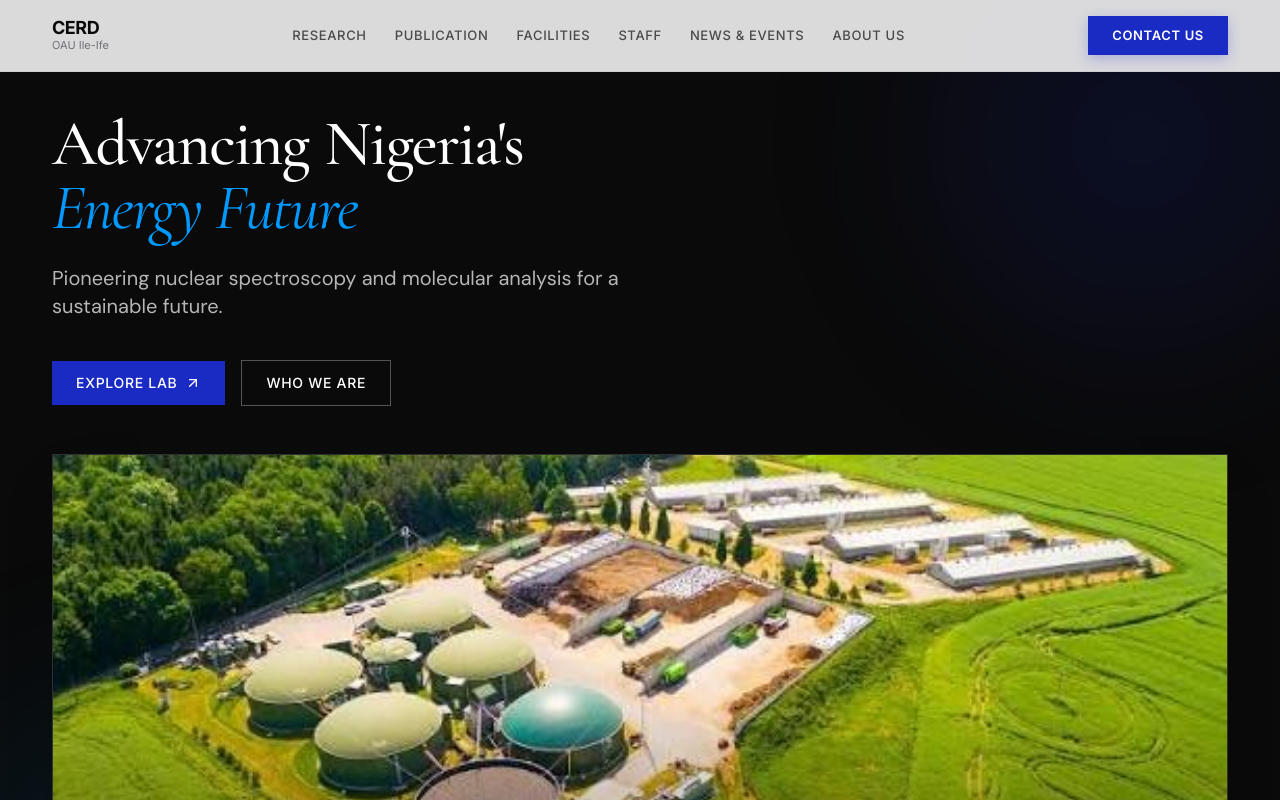
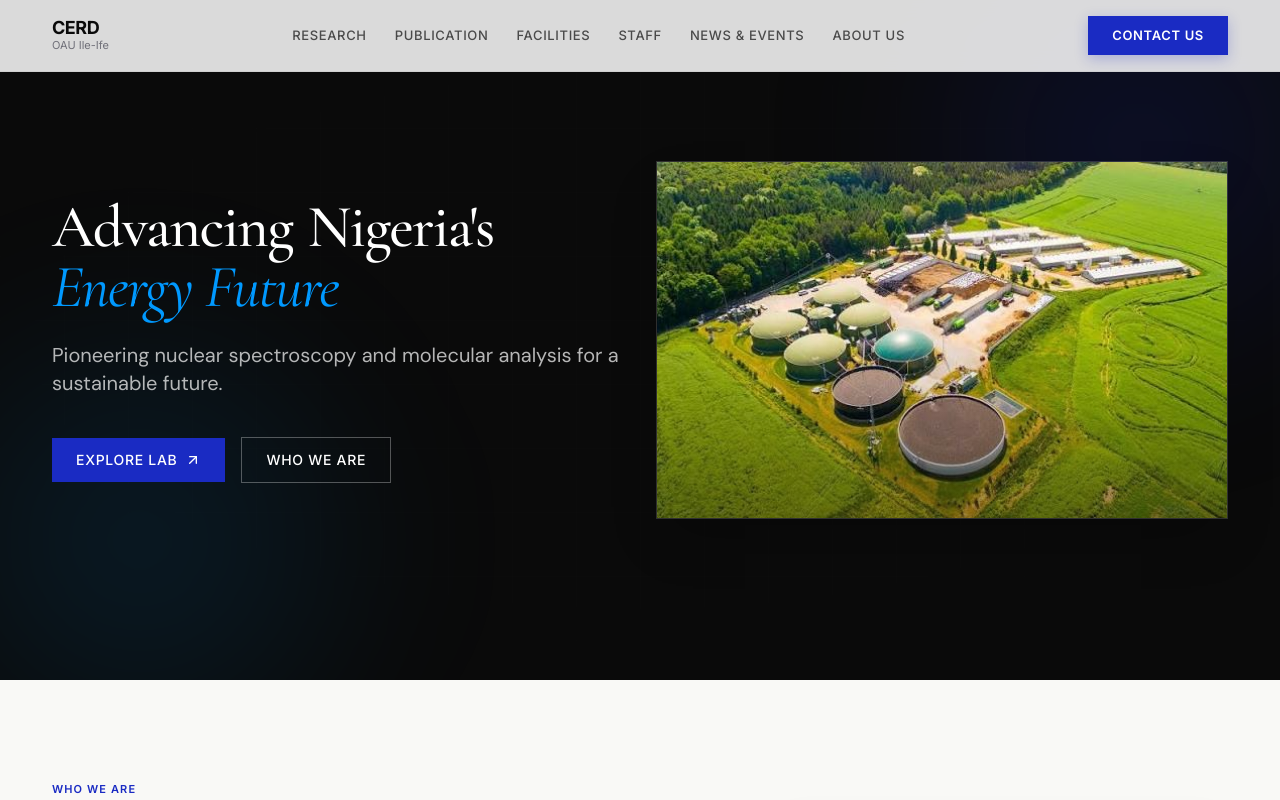
Before and after one commit to tolu3025/cerd, a React (Vite) app: page / in a window 1280 px wide. Shown: the top 800 px of the page. Built offline with nearby package versions, Linux system fonts and the light colour scheme.

Commit message:
Position hero plant image beside text content in side-by-side layout

```diff
--- a/src/components/sections/home/HeroSection.tsx
+++ b/src/components/sections/home/HeroSection.tsx
@@ -11,7 +11,7 @@ export const HeroSection: React.FC = () => {
   const { hero } = HOME_CONTENT;
 
   return (
-    <section className="relative bg-dark pt-24 pb-16 md:pt-28 md:pb-20 overflow-hidden">
+    <section className="relative bg-dark min-h-[85vh] flex items-center pt-24 pb-16 md:py-24 overflow-hidden">
       {/* Background Gradient Mesh & Glows */}
       <div className="absolute inset-0 pointer-events-none overflow-hidden">
         <div className="absolute -top-40 -right-40 w-[600px] h-[600px] rounded-full bg-[radial-gradient(circle,rgba(26,43,195,0.18)_0%,transparent_70%)] blur-3xl" />
@@ -19,10 +19,12 @@ export const HeroSection: React.FC = () => {
         <div className="absolute inset-0 bg-[linear-gradient(to_right,rgba(255,255,255,0.02)_1px,transparent_1px),linear-gradient(to_bottom,rgba(255,255,255,0.02)_1px,transparent_1px)] bg-[size:4rem_4rem] [mask-image:radial-gradient(ellipse_60%_50%_at_50%_50%,#000_70%,transparent_100%)] opacity-30" />
       </div>
 
-      <div className="max-w-[1240px] mx-auto w-full px-4 sm:px-6 lg:px-8 relative z-10 flex flex-col gap-12">
-        {/* Headline & Action CTAs */}
-        <div className="flex flex-col items-start max-w-3xl">
-          <h1 className="font-serif text-white text-4xl sm:text-5xl md:text-6xl lg:text-[64px] font-medium leading-[1.08] tracking-tight mb-6">
+      <div className="max-w-[1240px] mx-auto w-full px-4 sm:px-6 lg:px-8 relative z-10">
+        <div className="grid grid-cols-1 lg:grid-cols-12 gap-10 lg:gap-8 items-center">
+
+          {/* Left Column: Headline & Action CTAs */}
+          <div className="lg:col-span-6 flex flex-col items-start">
+            <h1 className="font-serif text-white text-4xl sm:text-5xl md:text-6xl lg:text-[60px] font-medium leading-[1.08] tracking-tight mb-6">
               <AnimatedText text={hero.heading} as="span" />{' '}
               <span className="italic text-cerd-cyan font-normal inline-block">
                 {hero.headingItalic}
@@ -30,7 +32,7 @@ export const HeroSection: React.FC = () => {
             </h1>
 
             <FadeIn delay={0.3}>
-            <p className="font-sans text-white/70 text-base sm:text-lg lg:text-xl leading-relaxed max-w-2xl mb-10">
+              <p className="font-sans text-white/70 text-base sm:text-lg lg:text-xl leading-relaxed max-w-xl mb-10">
                 {hero.subheading}
               </p>
             </FadeIn>
@@ -49,10 +51,11 @@ export const HeroSection: React.FC = () => {
             </FadeIn>
           </div>
 
-        {/* Full-Width Hero Image Container */}
-        <FadeIn delay={0.4} direction="up" className="w-full">
-          <div className="relative w-full aspect-[16/9] md:aspect-[21/9] min-h-[320px] max-h-[520px] overflow-hidden border border-white/15 shadow-2xl group rounded-none">
-            <div className="absolute inset-0 bg-gradient-to-t from-dark/50 via-transparent to-transparent z-10 pointer-events-none" />
+          {/* Right Column: Hero Image Beside Content */}
+          <div className="lg:col-span-6 flex justify-center lg:justify-end w-full">
+            <FadeIn delay={0.4} direction="left" className="w-full">
+              <div className="relative w-full aspect-[4/3] sm:aspect-[16/10] overflow-hidden border border-white/15 shadow-2xl group rounded-none">
+                <div className="absolute inset-0 bg-gradient-to-t from-dark/40 via-transparent to-transparent z-10 pointer-events-none" />
                 <img
                   src={heroPlantImg}
                   alt="Centre for Energy Research and Development Plant"
@@ -61,6 +64,9 @@ export const HeroSection: React.FC = () => {
               </div>
             </FadeIn>
           </div>
+
+        </div>
+      </div>
     </section>
   );
 };
```
Lines whose indentation alone changed are shown as unchanged.
